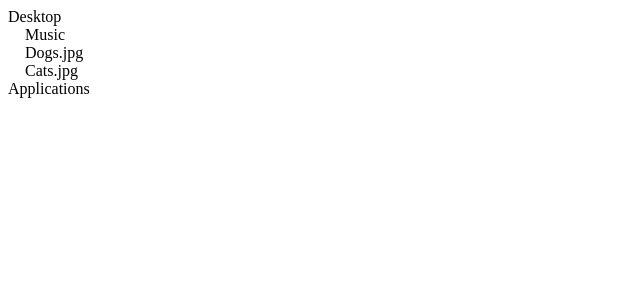
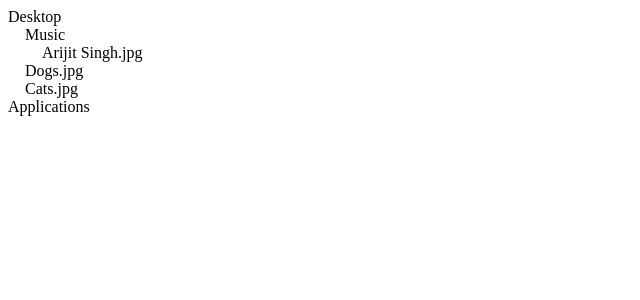
Before and after one commit to tuxlimr/React-with-Project, a React (Create React App) app: page / in a window 1280 px wide. Shown: the top 300 px of the page, without its empty margins (0-640 px from the left). Built offline with nearby package versions, Linux system fonts and the light colour scheme.

Commit message:
Clickable span and "Usestate"

```diff
--- a/src/App.js
+++ b/src/App.js
@@ -1,8 +1,8 @@
-import React from 'react';
+import React, { useState  } from 'react';
 
 function App() {
   return (<div>
-    <Folder name="Desktop" isOpen={true}>
+    <Folder name="Desktop">
       <Folder name="Music">
         <File name="Arijit Singh.jpg" />
       </Folder>
@@ -10,17 +10,25 @@
       <File name="Cats.jpg" />
     </Folder>
     <Folder name="Applications" />
+  </div>)
+}
 
-  </div>);
+const Folder = (props) => {
+  const [ isOpen, setIsOpen ] = useState(true);
+  const {name, children} = props;
 
-}
-const Folder = (props) => {
-  const {name, isOpen, children} = props;
-  console.log(props)
+  const handClick = () => {
+    setIsOpen(!isOpen);
+  };
+
+
+
   return (<div>
-    {name}
+    <span onClick={handClick}>{name}</span>
+
     <div style={{ marginLeft: '17px' }}>
-      {isOpen ? children :  null} </div>
+      {isOpen ? children :  null}
+       </div>
   </div>
   )
 }
```
Also changed, not shown: 1 other file (tests, documents, lock files or other folders).
